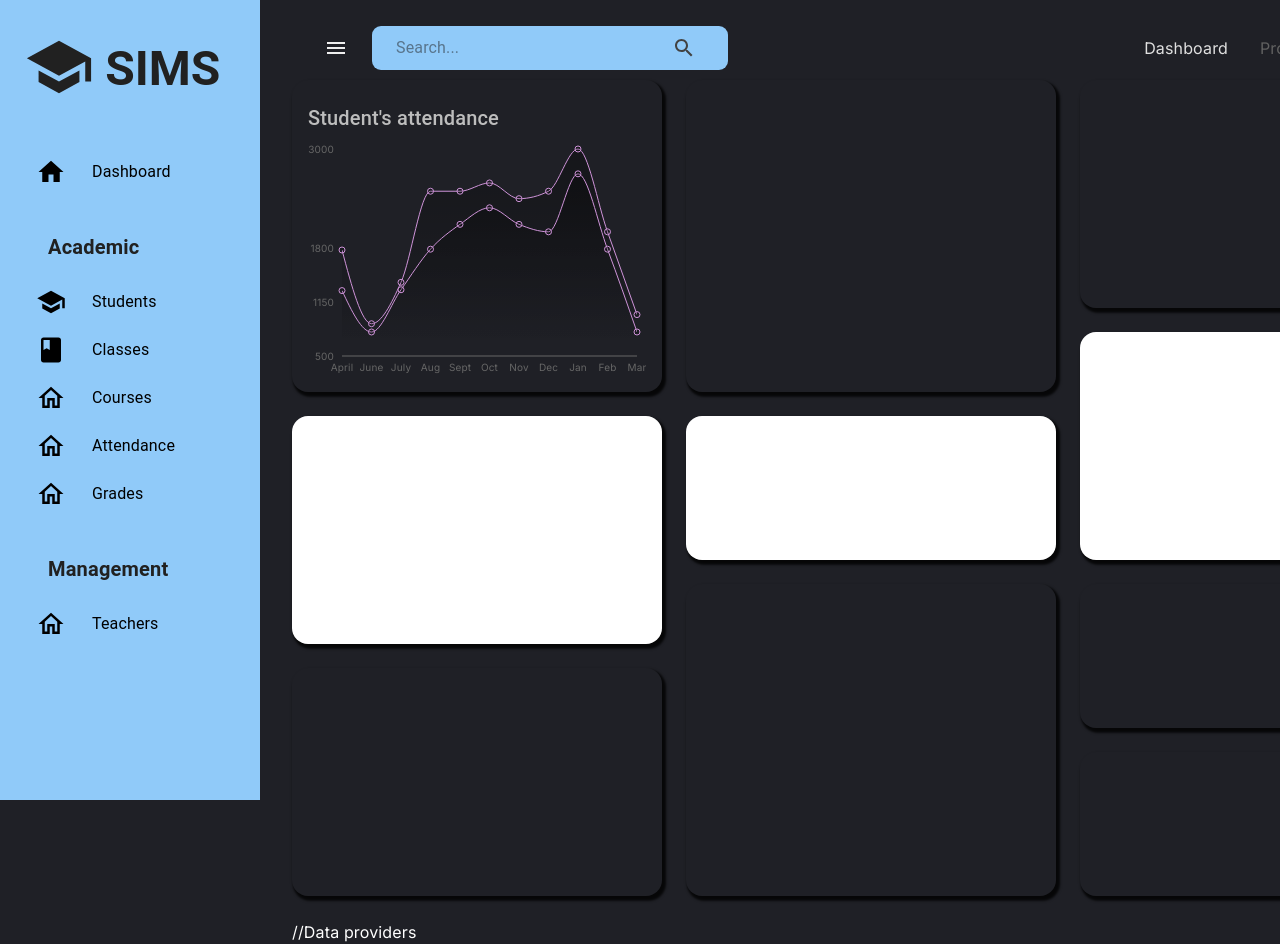
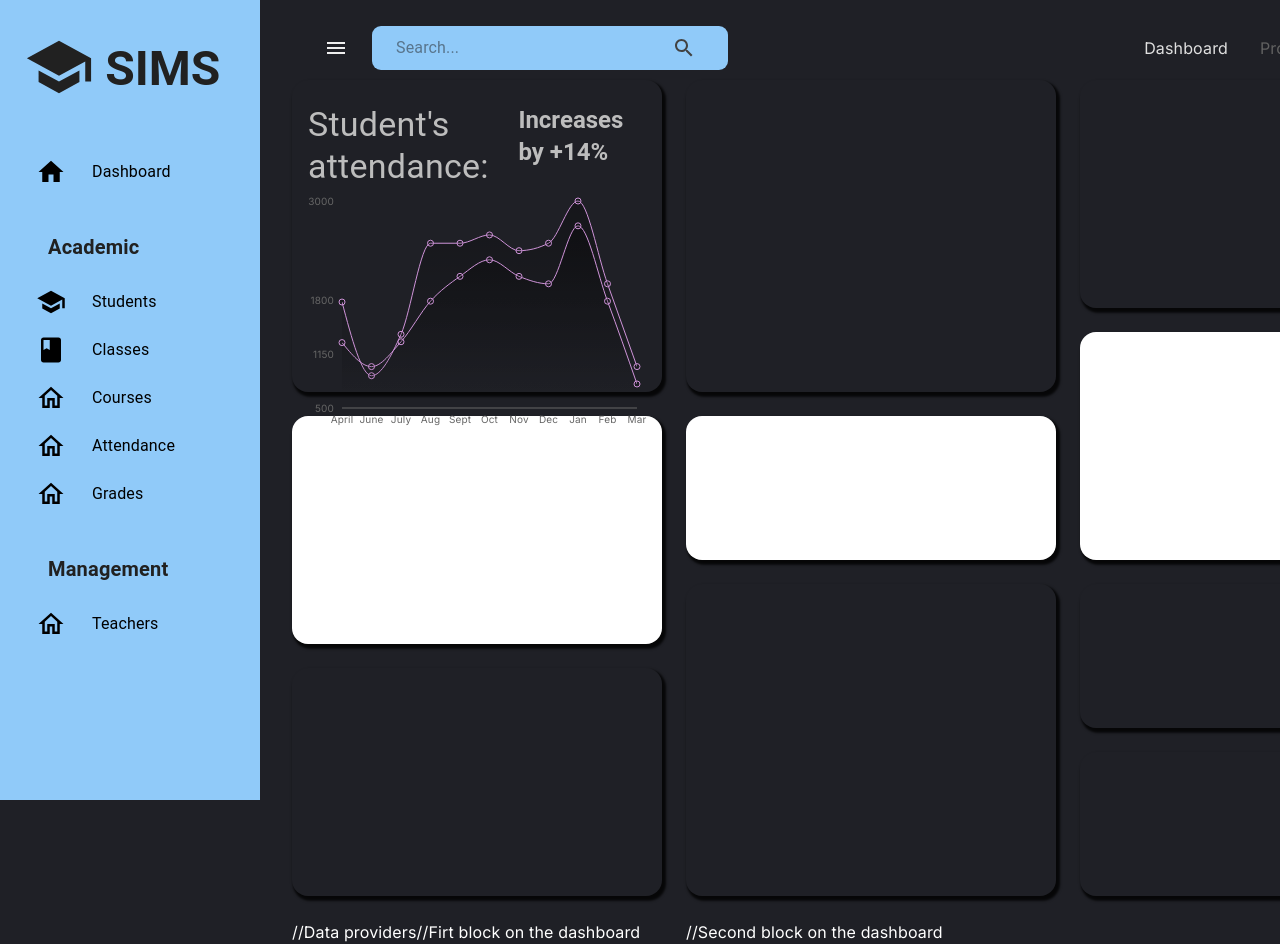
Before and after one commit to harmandsingh/SIMS, a React (Vite) app in the folder client/: page /homepage in a window 1280 px wide. Shown: the top 944 px of the page. Built offline with nearby package versions, Linux system fonts and the light colour scheme.

Commit message:
show's student attendance

```diff
--- a/client/src/scenes/pages/homepage/row1.tsx
+++ b/client/src/scenes/pages/homepage/row1.tsx
@@ -1,7 +1,7 @@
 import DashboardBox from "@/components/DashboardBox";
 import { useGetStudentsQuery } from "@/state/api";
 import React, { PureComponent, useMemo } from 'react';
-import { AreaChart, Area, XAxis, YAxis, CartesianGrid, Tooltip, ResponsiveContainer } from 'recharts';
+import { LineChart, AreaChart, Area, XAxis, YAxis, CartesianGrid, Tooltip, ResponsiveContainer, Line, Legend } from 'recharts';
 import BoxHeader from '@/components/BoxHeader';
 import { useTheme } from "@mui/material";
 
@@ -24,7 +24,7 @@ const attendance = [
         month: 'June',
         presentStu: 890,
         pv: 4800,
-        previous: 790,
+        previous: 1000,
     },
     {
         month: 'July',
@@ -80,20 +80,25 @@ const attendance = [
 ];
 
 
+
+
 const Row1 = (props: Props) => {
     const { palette } = useTheme();
 
+
+
+
     return (
         <>
+        //Firt block on the dashboard
             <DashboardBox gridArea="a">
-                 <BoxHeader
-                    subtitle="Student's attendance"
-                  //  subtitle="The top line represents students attended the school."
-                    //sideText="+4%"
+                <BoxHeader
+                    title="Student's attendance: "
+                    // subtitle="The lines represents current and previous year attendance."
+                    sideText="Increases by  +14%"
                 />
 
                 <ResponsiveContainer width="100%" height="100%">
-
                     <AreaChart
                         width={500}
                         height={400}
@@ -107,25 +112,28 @@ const Row1 = (props: Props) => {
                     >
                         <defs>
                             <linearGradient id="colorCurrent" x1="0" y1="0" x2="0" y2="1">
-                                <stop offset="5%" stopColor={palette.primary[300]} stopOpacity={0.5}/>
-                                <stop offset="95%" stopColor={palette.primary[300]} stopOpacity={0}/>
+                                <stop offset="5%" stopColor={palette.primary[300]} stopOpacity={0.5} />
+                                <stop offset="95%" stopColor={palette.primary[300]} stopOpacity={0} />
                             </linearGradient>
                             <linearGradient id="colorPrevious" x1="0" y1="0" x2="0" y2="1">
-                                <stop offset="5%" stopColor={palette.primary[300]} stopOpacity={0.5}/>
-                                <stop offset="95%" stopColor={palette.primary[300]} stopOpacity={0}/>
+                                <stop offset="5%" stopColor={palette.primary[300]} stopOpacity={0.5} />
+                                <stop offset="95%" stopColor={palette.primary[300]} stopOpacity={0} />
                             </linearGradient>
                         </defs>
-                        <XAxis dataKey="month" tickLine ={false} style={{fontSize: "10px"}}/>
-                        <YAxis tickLine={false} axisLine={{strokeWidth:"0"}} style={{fontSize:"10px"}} domain={[500, 3000]}/>
+                        <XAxis dataKey="month" tickLine={false} style={{ fontSize: "10px" }} />
+                        <YAxis tickLine={false} axisLine={{ strokeWidth: "0" }} style={{ fontSize: "10px" }} domain={[500, 3000]} />
                         <Tooltip />
-                        <Area type="monotone" dataKey="presentStu" dot={true} stroke={palette.secondary.main}  fill="url(#colorCurrent)" />
-                        <Area type="monotone" dataKey="previous" dot={true}  stroke={palette.secondary.main}  fill="url(#colorPrevious)" />
-
+                        <Area type="monotone" dataKey="presentStu" dot={true} stroke={palette.secondary.main} fill="url(#colorCurrent)" />
+                        <Area type="monotone" dataKey="previous" dot={true} stroke={palette.secondary.main} fill="url(#colorPrevious)" />
                     </AreaChart>
                 </ResponsiveContainer>
             </DashboardBox>
 
-            <DashboardBox gridArea="b"></DashboardBox>
+            //Second block on the dashboard
+
+            <DashboardBox gridArea="b">
+
+            </DashboardBox>
             <DashboardBox gridArea="c"></DashboardBox>
         </>
     );
```
